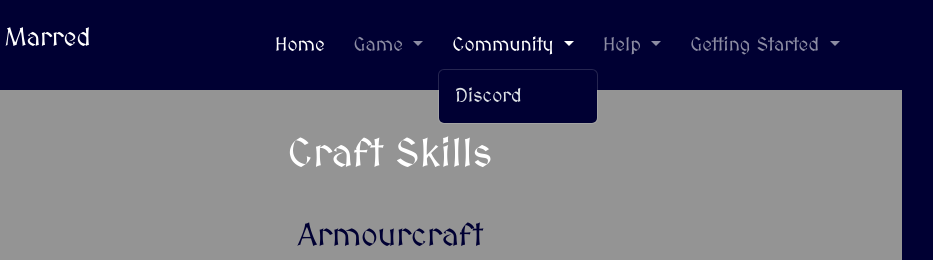
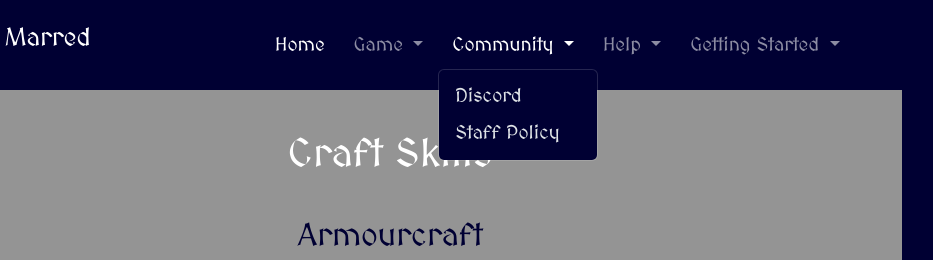
Before and after one commit to Zharwe/ardamarred, a plain HTML site: page game/crafting.html in a window 1280 px wide. Both pictures are taken after a click on the button "Community". Shown: the top 260 px of the page, 250-1183 px from the left. Drawn offline with nearby package versions, Linux system fonts and the light colour scheme.

Commit message:
Add files via upload

```diff
--- a/game/crafting.html
+++ b/game/crafting.html
@@ -60,6 +60,7 @@
                     </a>
                     <ul class="dropdown-menu">
                         <li><a class="dropdown-item" href="https://discord.gg/rnhymVekSW" target="_blank">Discord</a></li>
+                        <li><a class="dropdown-item" href="../community/community.html">Staff Policy</a></li>
                     </ul>
                 </li>
                 <li class="nav-item dropdown">
```
Also changed, not shown: game/exploring.html (+1 -0 lines), game/races.html (+1 -0 lines), game/roles.html (+1 -0 lines), game/skills.html (+1 -0 lines), game/stats.html (+1 -0 lines).
